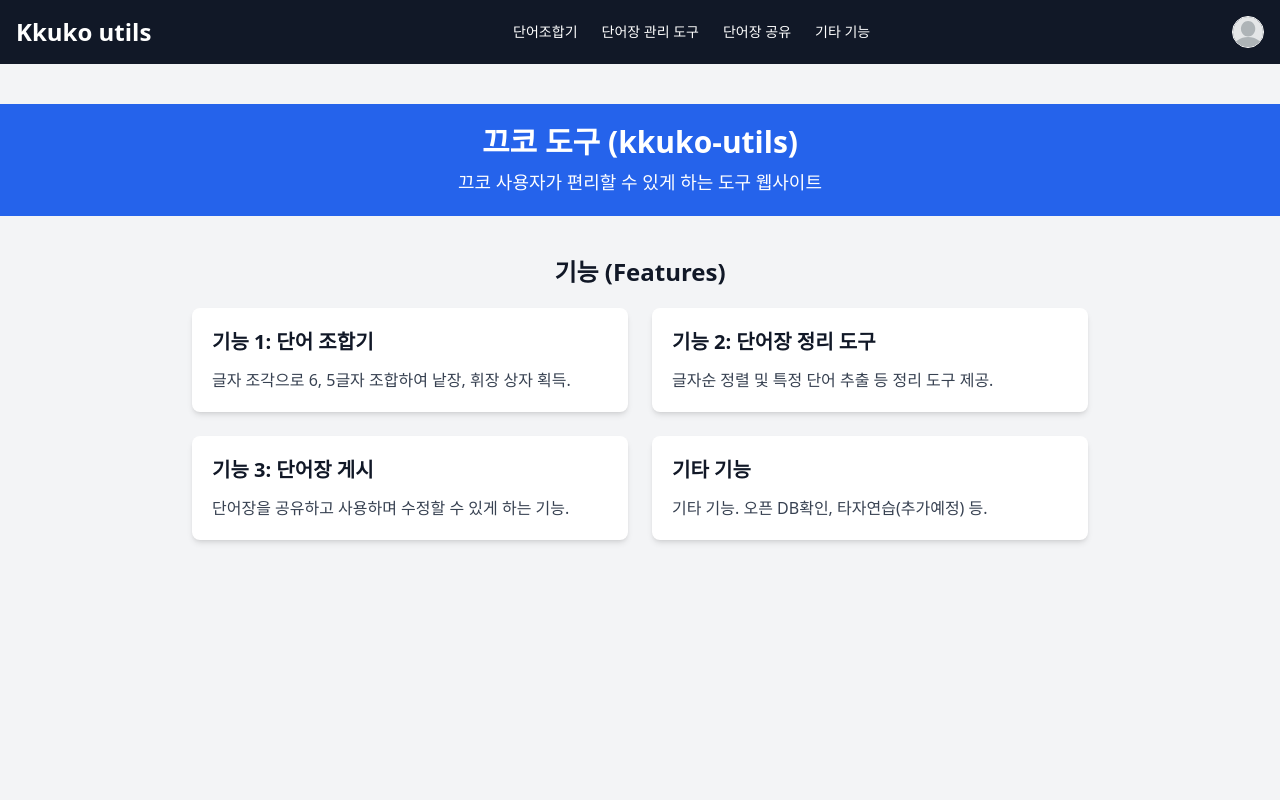
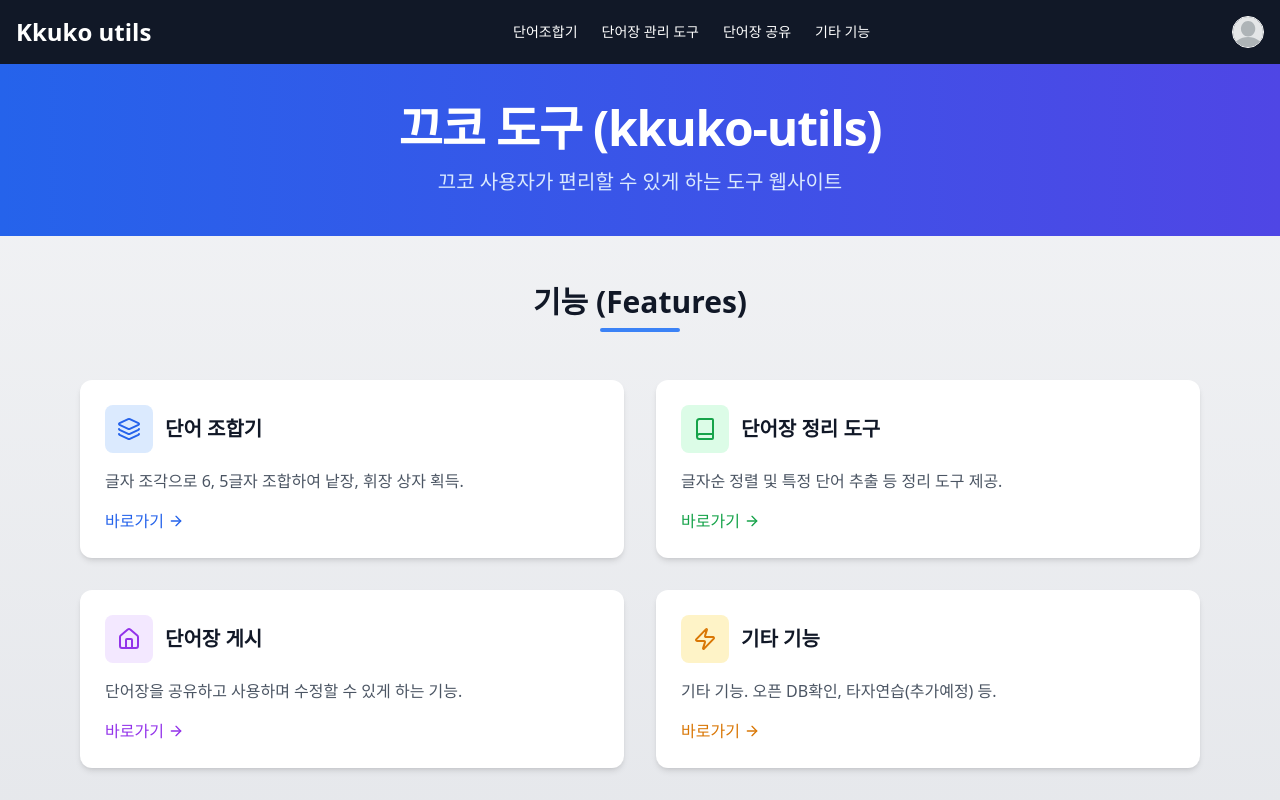
Before and after one commit to hafskjfha/kkuko-utils, a Next.js app: page / in a window 1280 px wide. Shown: the top 800 px of the page. Built offline with nearby package versions, Linux system fonts and the light colour scheme; no server answers.

Commit message:
홈 수정

```diff
--- a/app/Home.tsx
+++ b/app/Home.tsx
@@ -1,75 +1,165 @@
-import Link from 'next/link';
+import Link from "next/link";
+import { Home as HomeIcon, Book, Layers, Zap } from "lucide-react";
 
-const Home: React.FC = () => {
+const Home = () => {
   return (
-        <div className="min-h-screen bg-gray-100 dark:bg-gray-900 flex flex-col items-center py-10">
-            {/* Header Section */}
-            <header className="w-full bg-blue-600 dark:bg-blue-700 text-white py-5 text-center">
-                <h1 className="text-2xl sm:text-3xl font-bold">끄코 도구 (kkuko-utils)</h1>
-                <p className="mt-2 text-sm sm:text-lg">
+    <div className="min-h-screen bg-gradient-to-b from-gray-100 to-gray-200 dark:from-gray-900 dark:to-gray-800">
+      {/* Hero Section */}
+      <header className="w-full bg-gradient-to-r from-blue-600 to-indigo-600 dark:from-blue-700 dark:to-indigo-700 text-white py-10 px-4">
+        <div className="max-w-5xl mx-auto text-center">
+          <h1 className="text-3xl sm:text-4xl md:text-5xl font-bold tracking-tight">
+            끄코 도구 (kkuko-utils)
+          </h1>
+          <p className="mt-4 text-lg sm:text-xl max-w-2xl mx-auto text-blue-100">
             끄코 사용자가 편리할 수 있게 하는 도구 웹사이트
           </p>
+        </div>
       </header>
 
       {/* Features Section */}
-            <main className="flex flex-col items-center w-full px-4 mt-10">
-                <h2 className="text-xl sm:text-2xl font-semibold mb-5 text-gray-900 dark:text-gray-100">
+      <main className="max-w-6xl mx-auto px-4 py-12">
+        <div className="text-center mb-12">
+          <h2 className="text-2xl sm:text-3xl font-bold text-gray-900 dark:text-gray-100">
             기능 (Features)
           </h2>
+          <div className="mt-2 h-1 w-20 bg-blue-500 mx-auto rounded-full"></div>
+        </div>
 
-                <div className="grid grid-cols-1 sm:grid-cols-2 lg:grid-cols-2 gap-6 w-full max-w-4xl">
-                    <Link href={"/word-combiner"}>
-                        <div
-                            className="p-5 bg-white dark:bg-gray-800 shadow-md rounded-lg cursor-pointer hover:shadow-lg transition"
-                        >
-                            <h3 className="text-lg sm:text-xl font-bold mb-3 text-gray-900 dark:text-gray-100">
-                                기능 1: 단어 조합기
+        <div className="grid grid-cols-1 sm:grid-cols-2 gap-8">
+          <Link href="/word-combiner">
+            <div className="group h-full bg-white dark:bg-gray-800 rounded-xl overflow-hidden shadow-md hover:shadow-xl transition-all duration-300 border border-transparent hover:border-blue-300 dark:hover:border-blue-600">
+              <div className="p-6">
+                <div className="flex items-center mb-4">
+                  <div className="bg-blue-100 dark:bg-blue-900 p-3 rounded-lg">
+                    <Layers className="h-6 w-6 text-blue-600 dark:text-blue-400" />
+                  </div>
+                  <h3 className="ml-3 text-xl font-bold text-gray-900 dark:text-white">
+                    단어 조합기
                   </h3>
-                            <p className="text-sm sm:text-base text-gray-700 dark:text-gray-300">
+                </div>
+                <p className="text-gray-600 dark:text-gray-300">
                   글자 조각으로 6, 5글자 조합하여 낱장, 휘장 상자 획득.
                 </p>
+                <div className="mt-4 flex items-center text-blue-600 dark:text-blue-400 font-medium">
+                  <span>바로가기</span>
+                  <svg
+                    className="w-4 h-4 ml-1 group-hover:translate-x-1 transition-transform"
+                    viewBox="0 0 24 24"
+                    fill="none"
+                    stroke="currentColor"
+                    strokeWidth="2"
+                    strokeLinecap="round"
+                    strokeLinejoin="round"
+                  >
+                    <path d="M5 12h14"></path>
+                    <path d="M12 5l7 7-7 7"></path>
+                  </svg>
+                </div>
+              </div>
             </div>
           </Link>
 
-                    <Link href={"/manager-tool"}>
-                        <div
-                            className="p-5 bg-white dark:bg-gray-800 shadow-md rounded-lg cursor-pointer hover:shadow-lg transition"
-                        >
-                            <h3 className="text-lg sm:text-xl font-bold mb-3 text-gray-900 dark:text-gray-100">
-                                기능 2: 단어장 정리 도구
+          <Link href="/manager-tool">
+            <div className="group h-full bg-white dark:bg-gray-800 rounded-xl overflow-hidden shadow-md hover:shadow-xl transition-all duration-300 border border-transparent hover:border-blue-300 dark:hover:border-blue-600">
+              <div className="p-6">
+                <div className="flex items-center mb-4">
+                  <div className="bg-green-100 dark:bg-green-900 p-3 rounded-lg">
+                    <Book className="h-6 w-6 text-green-600 dark:text-green-400" />
+                  </div>
+                  <h3 className="ml-3 text-xl font-bold text-gray-900 dark:text-white">
+                    단어장 정리 도구
                   </h3>
-                            <p className="text-sm sm:text-base text-gray-700 dark:text-gray-300">
+                </div>
+                <p className="text-gray-600 dark:text-gray-300">
                   글자순 정렬 및 특정 단어 추출 등 정리 도구 제공.
                 </p>
+                <div className="mt-4 flex items-center text-green-600 dark:text-green-400 font-medium">
+                  <span>바로가기</span>
+                  <svg
+                    className="w-4 h-4 ml-1 group-hover:translate-x-1 transition-transform"
+                    viewBox="0 0 24 24"
+                    fill="none"
+                    stroke="currentColor"
+                    strokeWidth="2"
+                    strokeLinecap="round"
+                    strokeLinejoin="round"
+                  >
+                    <path d="M5 12h14"></path>
+                    <path d="M12 5l7 7-7 7"></path>
+                  </svg>
+                </div>
+              </div>
             </div>
           </Link>
 
-                    <Link href={"/words-docs"}>
-                        <div className="p-5 bg-white dark:bg-gray-800 shadow-md rounded-lg">
-                            <h3 className="text-lg sm:text-xl font-bold mb-3 text-gray-900 dark:text-gray-100">
-                                기능 3: 단어장 게시
+          <Link href="/words-docs">
+            <div className="group h-full bg-white dark:bg-gray-800 rounded-xl overflow-hidden shadow-md hover:shadow-xl transition-all duration-300 border border-transparent hover:border-blue-300 dark:hover:border-blue-600">
+              <div className="p-6">
+                <div className="flex items-center mb-4">
+                  <div className="bg-purple-100 dark:bg-purple-900 p-3 rounded-lg">
+                    <HomeIcon className="h-6 w-6 text-purple-600 dark:text-purple-400" />
+                  </div>
+                  <h3 className="ml-3 text-xl font-bold text-gray-900 dark:text-white">
+                    단어장 게시
                   </h3>
-                            <p className="text-sm sm:text-base text-gray-700 dark:text-gray-300">
+                </div>
+                <p className="text-gray-600 dark:text-gray-300">
                   단어장을 공유하고 사용하며 수정할 수 있게 하는 기능.
                 </p>
+                <div className="mt-4 flex items-center text-purple-600 dark:text-purple-400 font-medium">
+                  <span>바로가기</span>
+                  <svg
+                    className="w-4 h-4 ml-1 group-hover:translate-x-1 transition-transform"
+                    viewBox="0 0 24 24"
+                    fill="none"
+                    stroke="currentColor"
+                    strokeWidth="2"
+                    strokeLinecap="round"
+                    strokeLinejoin="round"
+                  >
+                    <path d="M5 12h14"></path>
+                    <path d="M12 5l7 7-7 7"></path>
+                  </svg>
+                </div>
+              </div>
             </div>
           </Link>
 
-                    <Link href={"/extra-features"}>
-                        <div className="p-5 bg-white dark:bg-gray-800 shadow-md rounded-lg">
-                            <h3 className="text-lg sm:text-xl font-bold mb-3 text-gray-900 dark:text-gray-100">
+          <Link href="/extra-features">
+            <div className="group h-full bg-white dark:bg-gray-800 rounded-xl overflow-hidden shadow-md hover:shadow-xl transition-all duration-300 border border-transparent hover:border-blue-300 dark:hover:border-blue-600">
+              <div className="p-6">
+                <div className="flex items-center mb-4">
+                  <div className="bg-amber-100 dark:bg-amber-900 p-3 rounded-lg">
+                    <Zap className="h-6 w-6 text-amber-600 dark:text-amber-400" />
+                  </div>
+                  <h3 className="ml-3 text-xl font-bold text-gray-900 dark:text-white">
                     기타 기능
                   </h3>
-                            <p className="text-sm sm:text-base text-gray-700 dark:text-gray-300">
+                </div>
+                <p className="text-gray-600 dark:text-gray-300">
                   기타 기능. 오픈 DB확인, 타자연습(추가예정) 등.
                 </p>
+                <div className="mt-4 flex items-center text-amber-600 dark:text-amber-400 font-medium">
+                  <span>바로가기</span>
+                  <svg
+                    className="w-4 h-4 ml-1 group-hover:translate-x-1 transition-transform"
+                    viewBox="0 0 24 24"
+                    fill="none"
+                    stroke="currentColor"
+                    strokeWidth="2"
+                    strokeLinecap="round"
+                    strokeLinejoin="round"
+                  >
+                    <path d="M5 12h14"></path>
+                    <path d="M12 5l7 7-7 7"></path>
+                  </svg>
+                </div>
+              </div>
             </div>
           </Link>
-
         </div>
       </main>
     </div>
-
   );
 };
 
```
Lines whose indentation alone changed are shown as unchanged.
